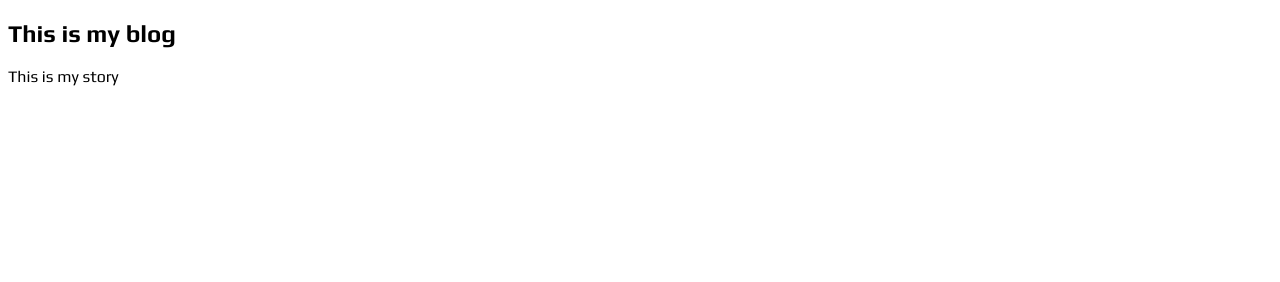
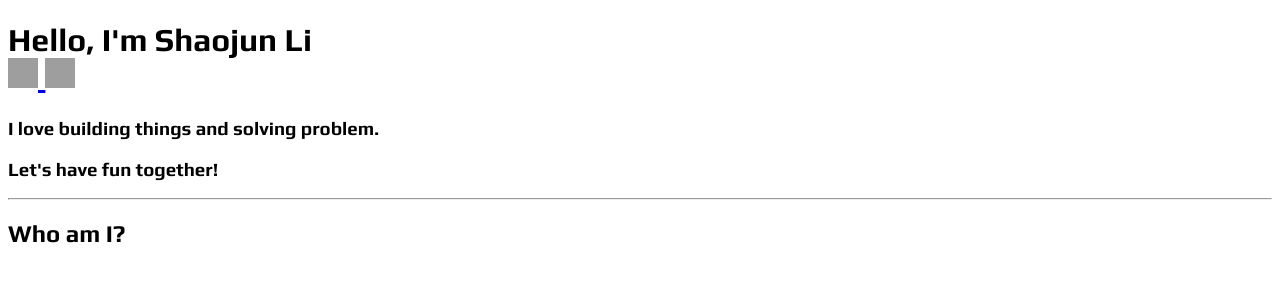
Before and after one commit to LiShaojun1126/Personal-blog, a plain HTML site: page index.html in a window 1280 px wide. Drawn offline with Linux system fonts and the light colour scheme; grey boxes are pictures that could not be loaded.

Commit message:
add linkedin and github link

```diff
--- a/index.html
+++ b/index.html
@@ -9,7 +9,24 @@
     <link rel = "stylesheet" href = "index.css">
 </head>
 <body>
-    <h2>This is my blog</h2>
-    <p>This is my story</p>
+    <div>
+    <h1>Hello, I'm Shaojun Li
+        <div class = "social media">
+            <a href = "https://www.linkedin.com/in/shaojunli" target = "_blank">
+                <img src="https://cdn-icons-png.flaticon.com/512/1384/1384014.png" height = "30px" width="30px" alt="linkedin">
+            </a>
+
+            <a href = "https://github.com/LiShaojun1126" target = "_blank">
+                <img src="https://cdn-icons-png.flaticon.com/512/25/25231.png" height = "30px" width="30px" alt="github">
+            </a>
+        </div>
+    </h1>
+    <h3>I love building things and solving problem.</h3>
+    <h3>Let's have fun together!</h3>
+    </div>
+    <hr>
+    <div>
+        <h2>Who am I?</h2>
+    </div>
 </body>
 </html>
```
